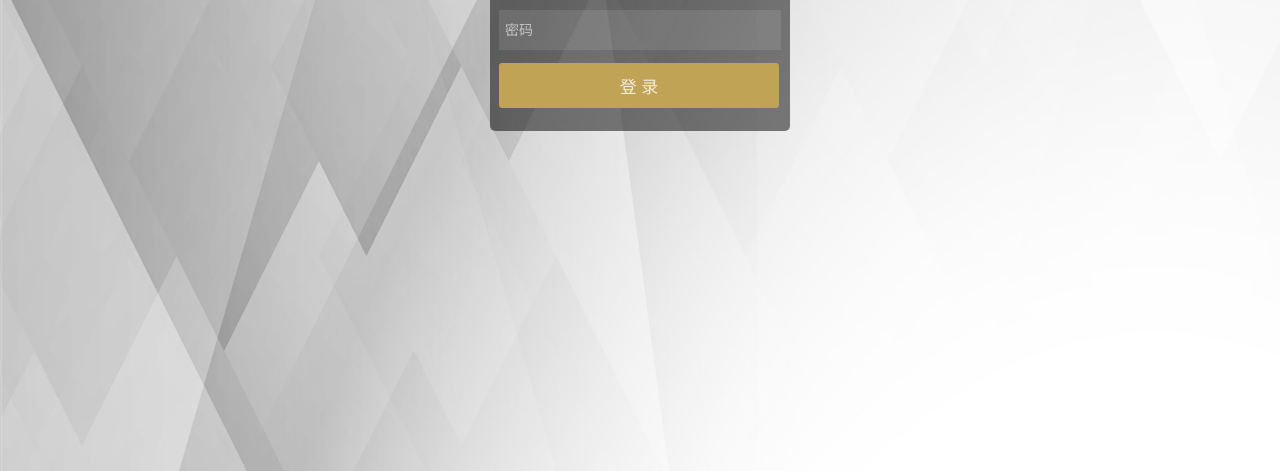
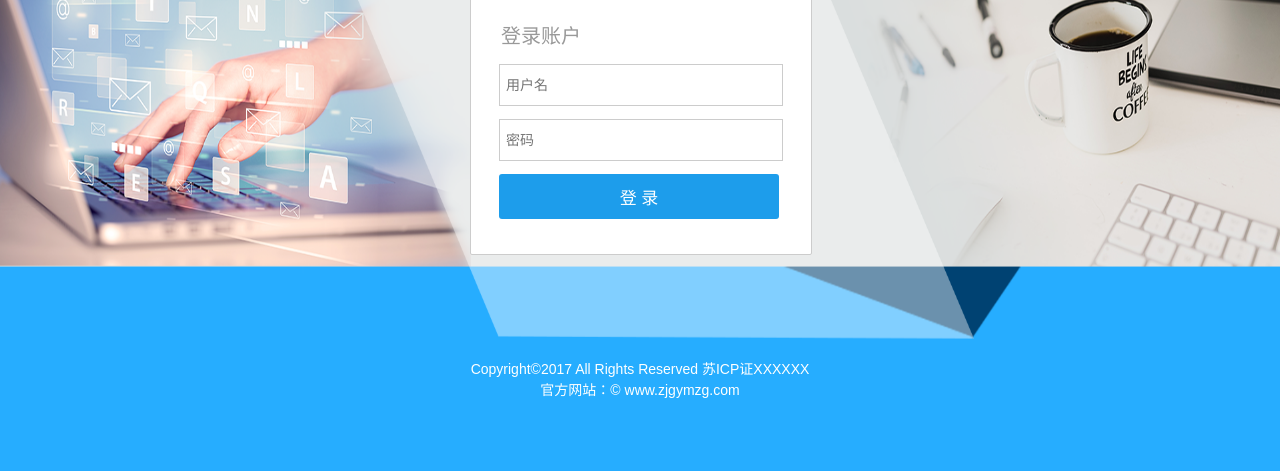
Before and after one commit to foresttiger/ymwebsite, a plain HTML site: page index.html in a window 1280 px wide. Shown: the part 329-800 px from the top of the page. Drawn offline with Linux system fonts and the light colour scheme.

Commit message:
no message

```diff
--- a/css/login.css
+++ b/css/login.css
@@ -4,7 +4,7 @@ html,body{
 }
 #loginBody{
     font: 14px/1.5 Arial, "Microsoft Yahei";
-	background: url(../images/login.png) no-repeat;
+	background: url(../images/ymlogin.png) no-repeat;
 	/*background-size: 100%;*/
 	display: flex;
 	justify-content: center;
@@ -13,6 +13,9 @@ html,body{
 }
 img{
 	height: 80px;
+}
+h1{
+
 }
 h3{
 	margin:6px 0 ;
@@ -26,20 +29,23 @@ p{
 
 }
 #login .title{
-    color: #c0a354;
+    color: #999;
     font-size: 20px;
     margin-top: -30px;
+    margin-left: -200px;
+    font-weight: 100;
 }
 #login{
-    width: 300px;
-    height: 240px;
-    background-color: rgba(0,0,0,0.5);
+    width: 340px;
+    height: 268px;
+    background-color: rgba(255,255,255,255);
     position: absolute;
     left: 50%;
     top: 50%;
-    margin-top: -180px;
-    margin-left: -150px;
-    border-radius: 5px;
+    margin-top: -86px;
+    margin-left: -170px;
+    border-radius: 2px;
+    border:1px solid #cccccc;
     display: flex;
     justify-content: center;
     align-items: center;
@@ -50,17 +56,21 @@ p{
     width: 280px;
     height: 45px;
     border: none;
-    background-color: #c0a354;
-    color: rgba(255, 255, 255, 0.8);
+    background-color: rgba(29,157,235,1);
+    color: #ffffff;
     font-size: 17px;
     cursor: pointer;
     border-radius: 3px;
 
 }
 #login .btn:hover{
-    background-color: rgba(0,0,0,0.4);
-    color: rgba(255, 255, 255, 1);
+    /*rgba(29,157,235,1)*/
+    background-color: rgba(29,157,235,0.8);
+    color: #ffffff;
 }
+
+
+/*1d9deb*/
 label{
 	text-align: right;
 	border: none;
@@ -77,35 +87,53 @@ input[type=text],input[type=password]{
     width: 270px;
     padding: 6px;
     font-size: 14px;
-    color: #ffffff;
+    color: #777777;
     background-color: rgba(255,255,255,0.1);
+    border: 1px solid #ccc;
+}
+input[type=text]:focus,input[type=password]:focus{
+    border-color: #66afe9;
+    outline: 0;
+    box-shadow: inset 0 1px 1px rgba(0,0,0,.075), 0 0 8px rgba(102,175,233,.6);
 }
 input::-webkit-input-placeholder { /* WebKit browsers */
 
-color: rgba(255,255,255,0.6);
+/*color: rgba(255,255,255,0.6); */
 
 }
 
 input:-moz-placeholder { /* Mozilla Firefox 4 to 18 */
 
-color: rgba(255,255,255,0.6);
+/*color: rgba(255,255,255,0.6); */
 
 }
 
 input::-moz-placeholder { /* Mozilla Firefox 19+ */
 
-color: rgba(255,255,255,0.6);
+/*color: rgba(255,255,255,0.6); */
 
 }
 
 input:-ms-input-placeholder { /* Internet Explorer 10+ */
 
-color: rgba(255,255,255,0.6);
+/*color: rgba(255,255,255,0.6); */
 
 }
 .layui-layer-msg{
     background-color: rgba(0,0,0,0.4);
     border: none;
-    color: rgba(255,212,1,1);
+    color: #ffffff;
     font-size: 17px;
 }
+footer{
+    flex-direction: column;
+    color: #ffffff;
+    align-self: flex-end;
+    align-items: center;
+    justify-content: center;
+    margin-bottom: 70px;
+}
+footer p{
+    margin:0;
+    text-align: center;
+}
--- a/index.html
+++ b/index.html
@@ -13,11 +13,9 @@
 </head>
 
 <body id="loginBody">
-
     <div id="login">
-        <div class="title">PC构件出入库管理系统</div>
+        <div class="title">登录账户</div>
         <!-- <img src="images/YM.png" alt=""> -->
-
         <!-- <h3>用户登录</h3> -->
         <div id="login_form">
             <p>
@@ -33,6 +31,10 @@
             </div>
         </div>
     </div>
+    <footer>
+        <p>Copyright©2017 All Rights Reserved  苏ICP证XXXXXX</p>
+        <p>官方网站：© www.zjgymzg.com</p>
+    </footer>
     <script src="./js/lib/jquery/jquery-2.1.4.min.js" type="text/javascript" charset="utf-8"></script>
     <script src="./js/lib/jquery/jquery.session.js" type="text/javascript" charset="utf-8"></script>
     <script src="./js/lib/layui-v2.2.5/layui.js" type="text/javascript"></script>
@@ -41,7 +43,6 @@
     <script type="text/javascript" src="js/index.js"></script>
     <!-- <script src="./js///other.js" type="text/javascript" charset="utf-8"></script> -->
     <script type="text/javascript" src="js/login.js"></script>
-
 </body>
 
 </html>
```
Also changed, not shown: images/ymlogin.png (added).
